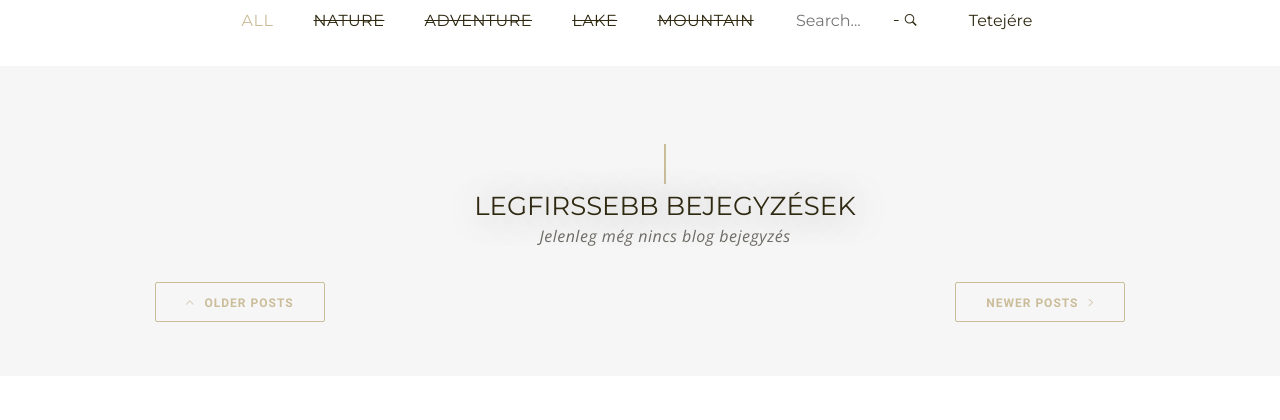
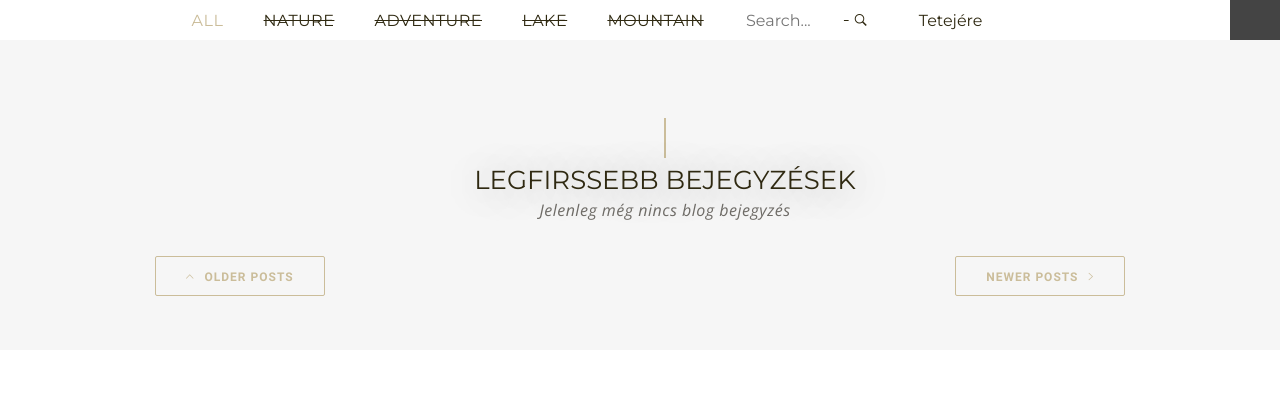
Before and after one commit to PeterSmich/NZBlog, a PHP site: page /blog.php in a window 1280 px wide. Shown: the part 650-1070 px from the top of the page. Run offline with PHP 8.4, Linux system fonts and the light colour scheme; data that the repository does not hold is empty; some libraries are stand-ins or nearby versions; some web fonts are replaced.

Commit message:
Set margine (not good) filterStrip

```diff
--- a/blog.php
+++ b/blog.php
@@ -62,7 +62,7 @@
 
 				<section id="masonry-filters">
 					<!--  Filters  -->
-					<div class="fixed transparent fullpage-wrap" id="filterStrip" >
+					<div class="fixed transparent fullpage-wrap" id="filterStrip" style="height: 40px;" >
 						<div class="text-center">
 							<ul class="filters ">
 								<li data-filter="*" class="is-checked">All</li>
@@ -73,7 +73,7 @@
 								<li>
 								<form class="search-form" >
 									<div class="form-input">
-										<input type="text" placeholder="Search..." style="width: 100px; border: none;">
+										<input type="text" placeholder="Search..." style="width: 100px; height:35px; border: none;">
 										<span class="form-button">
 											<button type="button">
 												<i class="icon ion-ios-search-strong"></i>
@@ -90,7 +90,7 @@
 					</div>
 					<!--  END Filters  -->
 				</section>
-                <div id="home-wrap" class="content-section fullpage-wrap row grey-background" id="contentStrip">
+                <div id="home-wrap" class="content-section fullpage-wrap row grey-background" >
                     <div class="container">
                         <div class="col-md-11 padding-leftright-null">
                             <!--  News Section  -->
@@ -279,11 +279,13 @@
 				if (document.body.scrollTop > 570 || document.documentElement.scrollTop > 570) {
 					document.getElementById("filterStrip").style.position = "fixed";
 					document.getElementById("filterStrip").style.top = "80px";
-					document.getElementById("contentStrip").style.paddingTop = "1000px";
+					document.getElementById("filterStrip").style.width = "100%";
+					document.getElementById("filterStrip").style.marginLeft = "-50px";
+					document.getElementById("home-wrap").style.paddingTop = "40px";
 				} else {
 					document.getElementById("filterStrip").style.position = "static";
 					document.getElementById("filterStrip").style.zIndex = "2";
-					document.getElementById("contentStrip").style.paddingTop = "0px";
+					document.getElementById("home-wrap").style.paddingTop = "0px";
 				}
 			}
 			function topFunction() {
```
